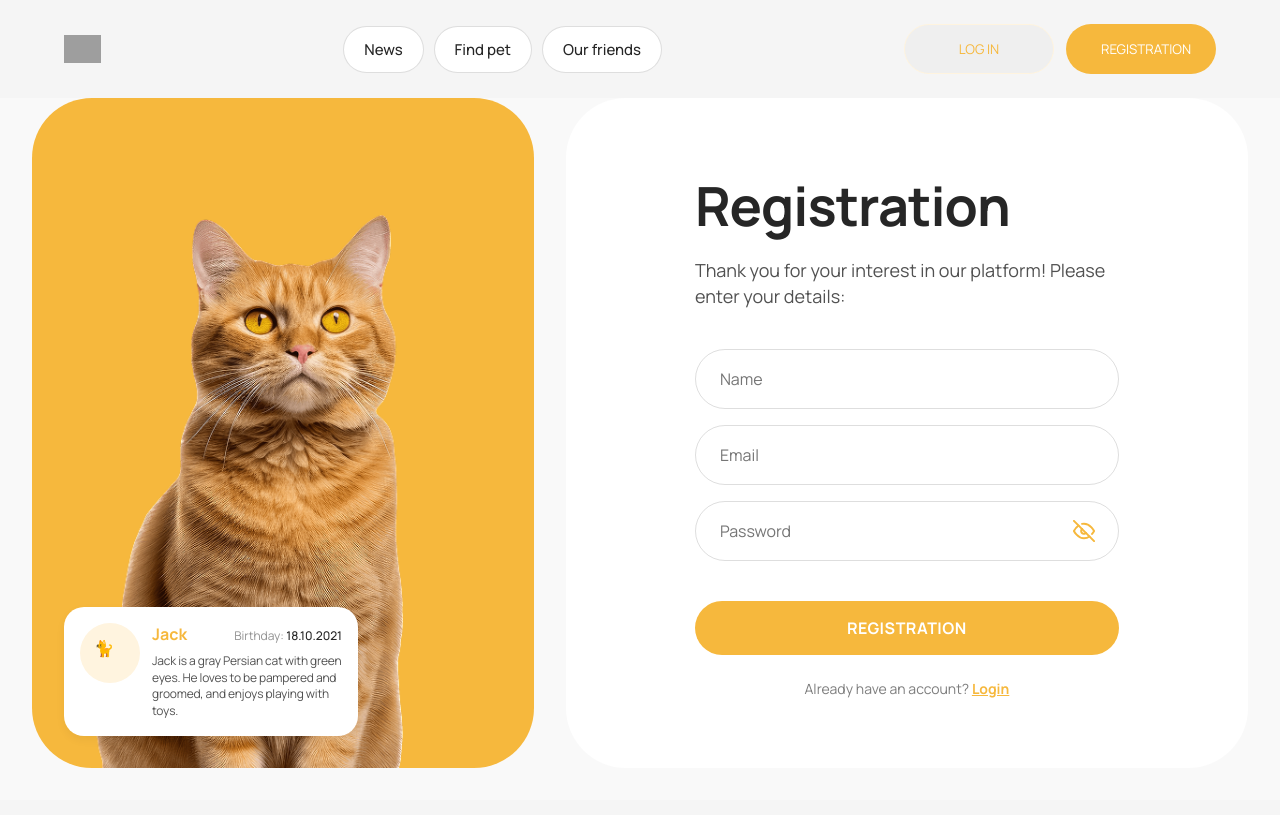
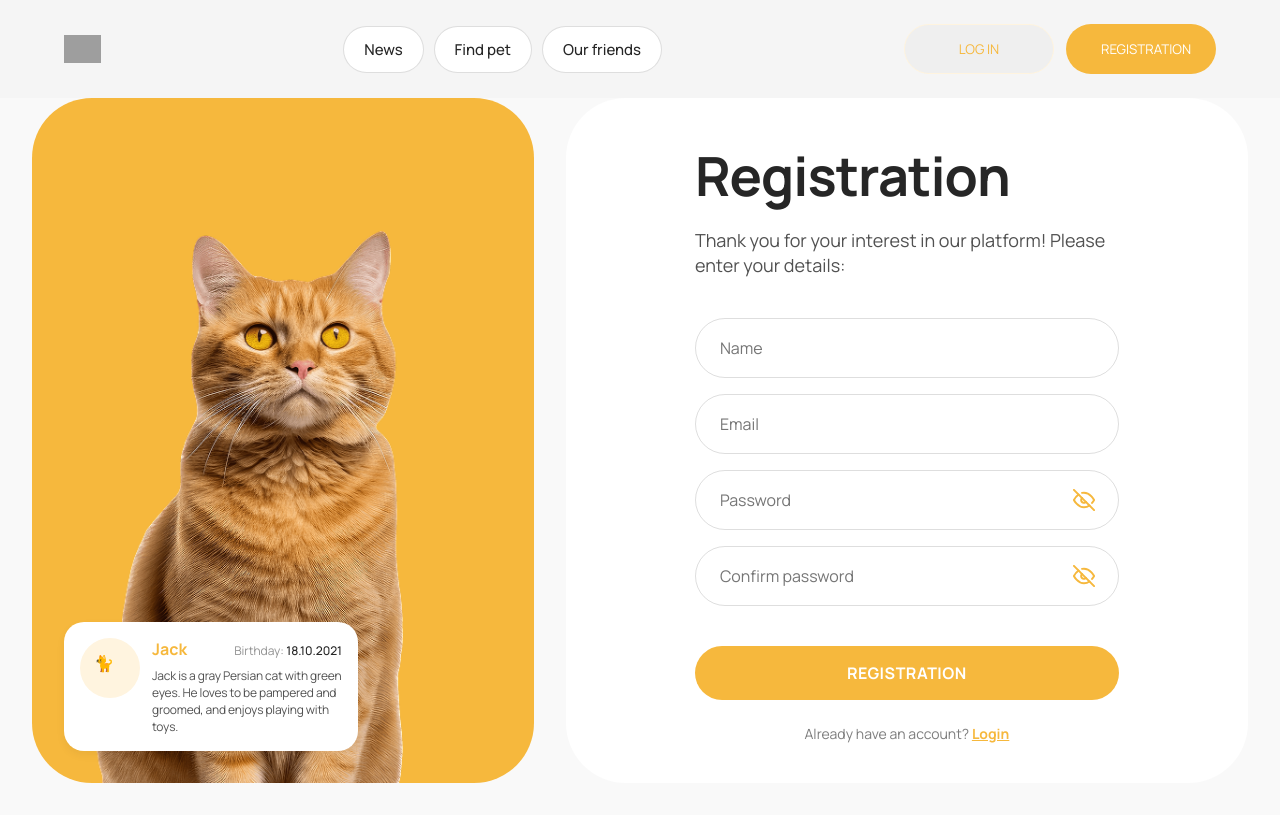
Before and after one commit to duhanocal03/PetLove, a React (Vite) app: page /register in a window 1280 px wide. Built offline with nearby package versions, Linux system fonts and the light colour scheme; grey boxes are pictures that could not be loaded.

Commit message:
feat: add confirm password field with validation

```diff
--- a/src/pages/Register/Register.jsx
+++ b/src/pages/Register/Register.jsx
@@ -17,6 +17,7 @@ import checkIcon from '../../assets/check.svg';
 
 const Register = () => {
   const [showPassword, setShowPassword] = useState(false);
+  const [showConfirmPassword, setShowConfirmPassword] = useState(false);
 
   // Kayıt formunun doğrulama kuralları
   const validationSchema = Yup.object({
@@ -31,6 +32,9 @@ const Register = () => {
       .matches(/^[a-zA-Z0-9]*$/, 'Password cannot contain special characters')
       .min(6, 'Password must be at least 6 characters')
       .required('Password is required'),
+    confirmPassword: Yup.string()
+      .oneOf([Yup.ref('password'), null], 'Passwords must match')
+      .required('Confirm password is required'),
   });
 
   const formik = useFormik({
@@ -142,6 +146,32 @@ const Register = () => {
                 )}
               </div>
 
+              {/* Confirm Password */}
+              <div className={styles.inputWrapper}>
+                <input
+                  type={showConfirmPassword ? 'text' : 'password'}
+                  placeholder="Confirm password"
+                  className={getInputClass('confirmPassword')}
+                  {...formik.getFieldProps('confirmPassword')}
+                />
+                <button
+                  type="button"
+                  className={styles.eyeButton}
+                  onClick={() => setShowConfirmPassword(!showConfirmPassword)}
+                >
+                  <img src={showConfirmPassword ? eyeIcon : eyeOffIcon} alt="Toggle Password" />
+                </button>
+                {formik.touched.confirmPassword && formik.errors.confirmPassword && (
+                  <img src={crossIcon} alt="Error" className={styles.statusIconWithEye} />
+                )}
+                {formik.touched.confirmPassword && !formik.errors.confirmPassword && formik.values.confirmPassword !== '' && (
+                  <img src={checkIcon} alt="Success" className={styles.statusIconWithEye} />
+                )}
+                {formik.touched.confirmPassword && formik.errors.confirmPassword && (
+                  <div className={styles.errorMessage}>{formik.errors.confirmPassword}</div>
+                )}
+              </div>
+
               <button type="submit" className={styles.submitBtn}>
                 REGISTRATION
               </button>
```
